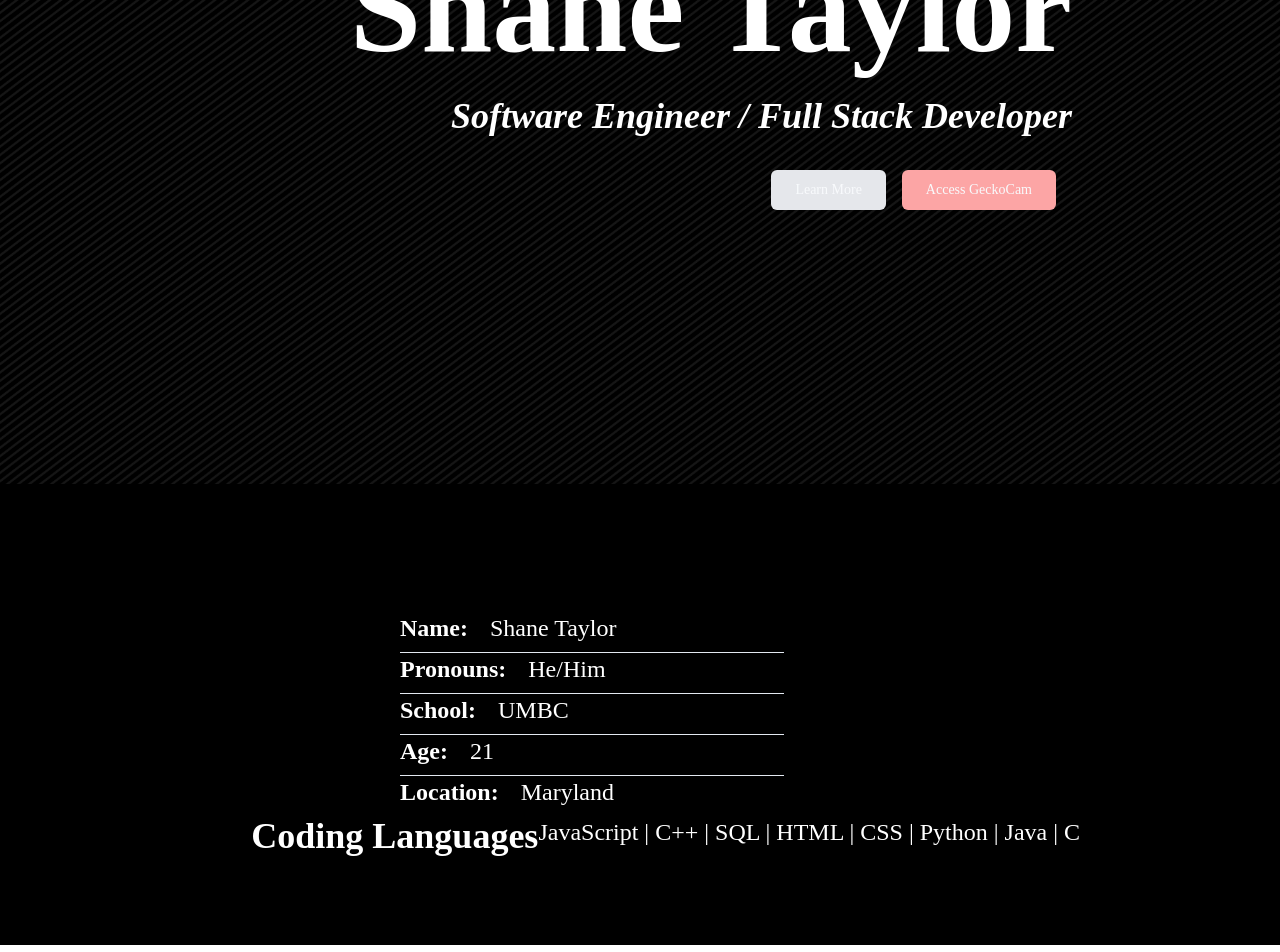
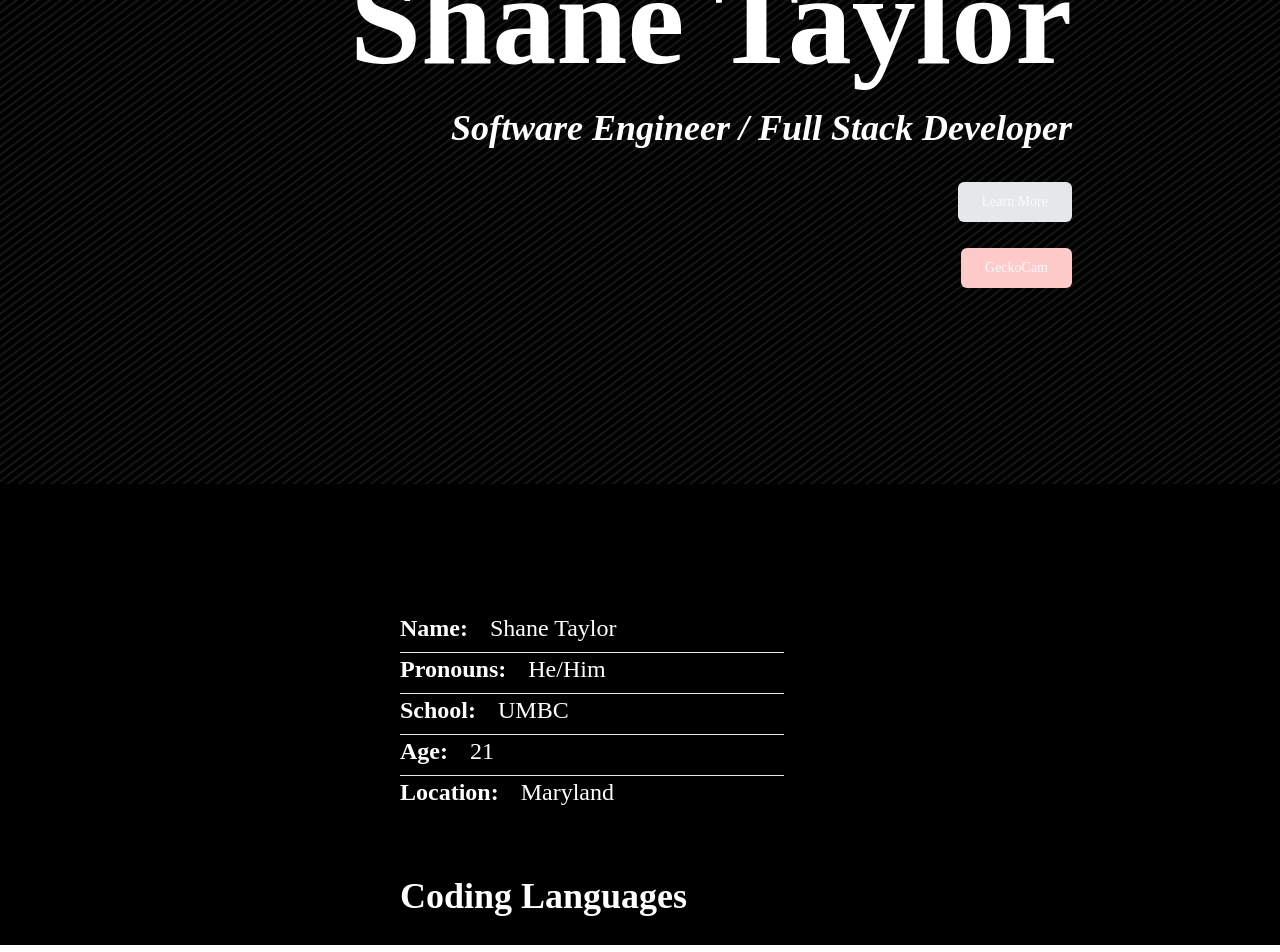
Before and after one commit to Sbtaylor13/GeckoCam, a React (Vite) app in the folder GeckoCam/: page / in a window 1280 px wide. Shown: the part 300-1252 px from the top of the page. Built offline with nearby package versions, Linux system fonts and the light colour scheme.

Commit message:
can change pages easier

```diff
--- a/GeckoCam/package.json
+++ b/GeckoCam/package.json
@@ -22,6 +22,7 @@
     "lucide-react": "^0.350.0",
     "react": "^18.2.0",
     "react-dom": "^18.2.0",
+    "react-router-dom": "^6.22.3",
     "tailwind-merge": "^2.2.1",
     "tailwindcss-animate": "^1.0.7",
     "video.js": "^8.10.0"
--- a/GeckoCam/src/App.jsx
+++ b/GeckoCam/src/App.jsx
@@ -1,23 +1,17 @@
 import React from "react";
 import Navbar from "./components/navbar";
-import Gecko from "./Gecko";
-import Home from "./Home";
-import Resume from "./Resume";
-import Info from "./Info";
+import Gecko from "./pages/GeckoPage";
+import Home from "./components/Home";
+import Resume from "./components/Resume";
+import Info from "./components/Info";
 
 const App = () => {
   return (
     <>
-      <div className="bg-black font-[style] h-screen text-white text-center text-6xl p-3">
-        <div className="bg-[url('./assets/grey.png')] bg-no-repeat bg-cover w-screen h-screen -ml-4 -mt-4">
-          <Home />
-        </div>
-        <div id="info" className="w-screen -ml-4 -mt-4 h-3/5 bg-black">
-          <Info />
-        </div>
-        <div className="w-screen -ml-4 -mt-4 h-full">
-          <Resume />
-        </div>
+      <div>
+        <Home />
+        <Info />
+        <Resume />
       </div>
     </>
   );
--- a/GeckoCam/src/Gecko.jsx
+++ /dev/null
@@ -1,22 +0,0 @@
-import React, { useRef, useEffect } from "react";
-import videojs from "video.js";
-import "video.js/dist/video-js.css";
-
-const Gecko = () => {
-  return (
-    <video
-      id="my-video"
-      class="video-js"
-      controls
-      width="1280"
-      height="720"
-      autoPlay
-      muted
-      data-setup="{}"
-    >
-      <source src="/stream/stream.m3u8" type="application/x-mpegURL" />
-    </video>
-  );
-};
-
-export default Gecko;
--- a/GeckoCam/src/Home.jsx
+++ b/GeckoCam/src/components/Home.jsx
@@ -1,27 +1,29 @@
 import React from "react";
 import { Button } from "@/components/ui/button";
+import { Link } from "react-router-dom";
 
 const Home = () => {
   return (
-    <div>
-      <h1 className="text-3xl">This website is currently a prototype</h1>
+    <div className="bg-[url('./assets/grey.png')] bg-no-repeat bg-cover w-screen h-screen -ml-4 -mt-4">
+      <h1 className="text-5xl">This website is still in development</h1>
       <div className="p-52 flex flex-col text-right ">
         <strong>
           <h1 className="text-current text-9xl font-bold mb-4">Shane Taylor</h1>
           <p className="text-4xl italic mb-2">
             Software Engineer / Full Stack Developer
           </p>
+
           <a href="#info">
             <Button className="bg-gray-200 hover:bg-gray-400">
               Learn More
             </Button>
           </a>
-
-          <a href="#info" className="p-3">
-            <Button className="bg-red-300 hover:bg-red-600 ">
-              Access GeckoCam
-            </Button>
-          </a>
+          <br />
+          <Button className=" bg-red-200 hover:bg-red-400">
+            <Link target="_blank" to="/Gecko">
+              GeckoCam
+            </Link>
+          </Button>
         </strong>
       </div>
     </div>
--- a/GeckoCam/src/Info.jsx
+++ b/GeckoCam/src/components/Info.jsx
@@ -3,7 +3,7 @@ import { Separator } from "@/components/ui/separator";
 
 const Info = () => {
   return (
-    <div className="">
+    <div id="info" className="w-screen -ml-4 -mt-4 h-3/5 bg-black">
       <div className="pt-32 ml-[400px] max-w-sm text-left">
         <h1 className="text-2xl mb-2 font-bold">
           Name:{" "}
@@ -32,14 +32,12 @@ const Info = () => {
           Location:
           <h1 className="p-3 text-2xl mb-2 font-normal inline"> Maryland</h1>
         </h1>
-      </div>
-
-      <div className="flex justify-end mr-[200px]">
+        <br />
         <h1 className="text-current text-4xl font-bold mb-4">
           Coding Languages
         </h1>
-        <br />
-        <p className=" text-2xl mb-2">
+
+        <p className=" text-2xl mb-2 max-w-l">
           JavaScript | C++ | SQL | HTML | CSS | Python | Java | C
         </p>
       </div>
--- a/GeckoCam/src/Resume.jsx
+++ b/GeckoCam/src/components/Resume.jsx
@@ -2,7 +2,7 @@ import React from "react";
 
 const Resume = () => {
   return (
-    <div className="container text-2xl text-left mx-[370px] pt-10">
+    <div className="container text-2xl text-left mx-[370px] pt-10 ">
       <h2 className="pb-2">
         <strong className="text-4xl">Internships</strong>
       </h2>
--- a/GeckoCam/src/main.jsx
+++ b/GeckoCam/src/main.jsx
@@ -3,9 +3,23 @@ import ReactDOM from "react-dom/client";
 import App from "./App.jsx";
 import "bootstrap/dist/css/bootstrap.css";
 import "./index.css";
+import { createBrowserRouter, RouterProvider, Route } from "react-router-dom";
+import Gecko from "./pages/GeckoPage.jsx";
+import FrontPage from "./pages/FrontPage.jsx";
+
+const router = createBrowserRouter([
+  {
+    path: "/",
+    element: <FrontPage />,
+  },
+  {
+    path: "/Gecko",
+    element: <Gecko />,
+  },
+]);
 
 ReactDOM.createRoot(document.getElementById("root")).render(
   <React.StrictMode>
-    <App />
+    <RouterProvider router={router} />
   </React.StrictMode>
 );
--- /dev/null
+++ b/GeckoCam/src/pages/FrontPage.jsx
@@ -0,0 +1,16 @@
+import React from "react";
+import Home from "@/components/Home.jsx";
+import Resume from "@/components/Resume.jsx";
+import Info from "@/components/Info.jsx";
+
+const FrontPage = () => {
+  return (
+    <div className="bg-black font-[style] h-screen text-white text-center text-6xl p-3">
+      <Home />
+      <Info />
+      <Resume />
+    </div>
+  );
+};
+
+export default FrontPage;
--- /dev/null
+++ b/GeckoCam/src/pages/GeckoPage.jsx
@@ -0,0 +1,30 @@
+import React, { useRef, useEffect } from "react";
+import videojs from "video.js";
+import "video.js/dist/video-js.css";
+
+const Gecko = () => {
+  return (
+    <>
+      <h1 className="text-8xl text-center">GeckoCam</h1>
+      <h2 className="text-3xl text-center">
+        Say hello to <strong className="italic">Lemon</strong>
+      </h2>
+      <body class="flex justify-center items-center h-screen -m-20">
+        <video
+          id="my-video"
+          class="video-js border-4 border-slate-900"
+          controls
+          width="1280"
+          height="720"
+          autoPlay
+          muted
+          data-setup="{}"
+        >
+          <source src="/stream/stream.m3u8" type="application/x-mpegURL" />
+        </video>
+      </body>
+    </>
+  );
+};
+
+export default Gecko;
```
Also changed, not shown: 1 other file (tests, documents, lock files or other folders).
